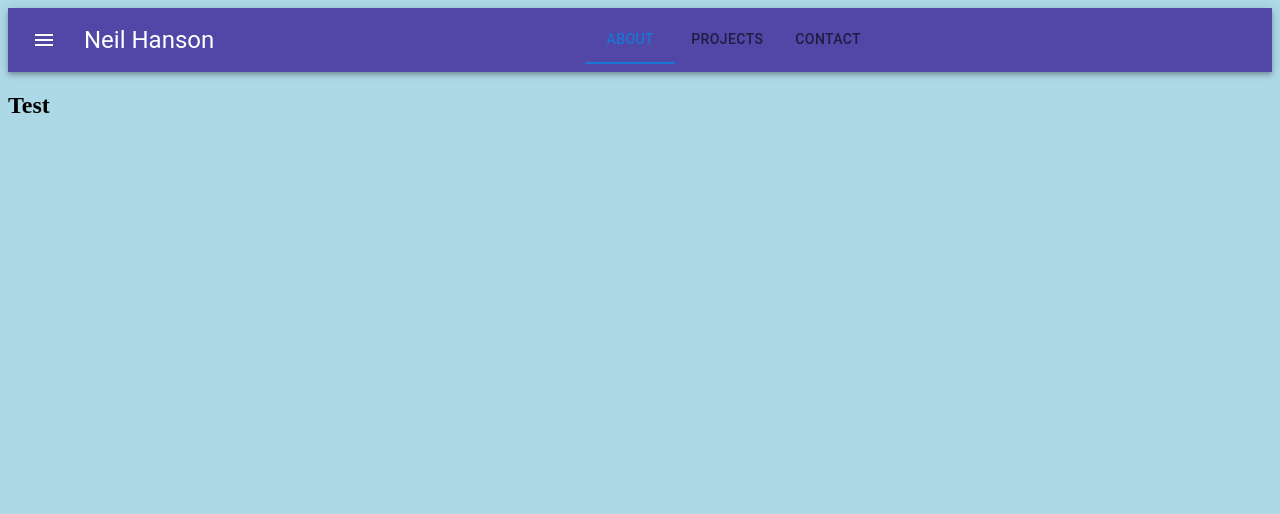
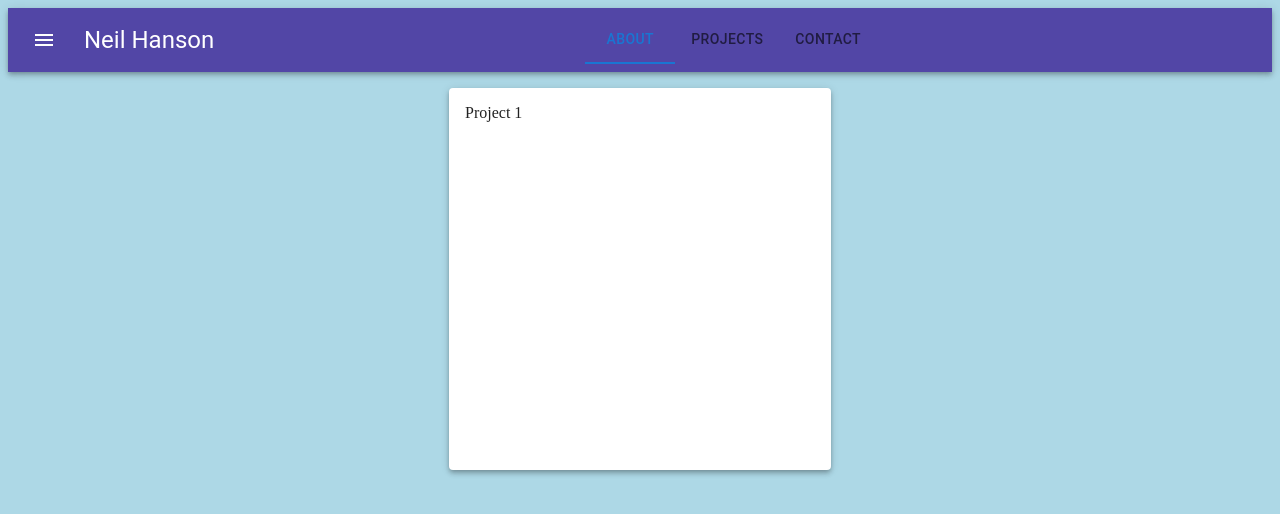
Before and after one commit to NH-pro/personal-site, a React (Create React App) app: page /projects in a window 1280 px wide. Shown: the top 514 px of the page. Built offline with nearby package versions, Linux system fonts and the light colour scheme.

Commit message:
testing out slices

```diff
--- a/package.json
+++ b/package.json
@@ -18,6 +18,7 @@
     "react-redux": "^8.0.2",
     "react-router-dom": "^6.3.0",
     "react-scripts": "5.0.1",
+    "redux-saga": "^1.2.1",
     "web-vitals": "^2.1.4"
   },
   "scripts": {
--- a/src/Components/About/About.jsx
+++ b/src/Components/About/About.jsx
@@ -1,7 +1,15 @@
+// MUI Imports
+import { Grid, Stack, Card } from "@mui/material";
+
 function About() {
     return (
-        <>
-        </>
+        <Grid
+            container
+            direction="column"
+            justifyContent="center"
+            alignItems="center"
+        >
+        </Grid>
     )
 }
 export default About;
--- a/src/Components/Navbar/Navbar.jsx
+++ b/src/Components/Navbar/Navbar.jsx
@@ -17,7 +17,7 @@
       <AppBar
         position="static"
         sx={{
-            backgroundColor: '#5246A6',
+            backgroundColor: '#5246A6'
         }}
       >
         <Toolbar >
--- a/src/Components/Projects/Projects.jsx
+++ b/src/Components/Projects/Projects.jsx
@@ -1,8 +1,29 @@
+// MUI Imports
+import { Grid, Stack, Card } from "@mui/material";
+
+
 function Projects() {
     return (
-        <>
-            <h2>Test</h2>
-        </>
+        <Grid
+            container
+            direction="column"
+            justifyContent="center"
+            alignItems="center"
+        >
+            <Stack>
+                <Card
+                    elevation={4}
+                    sx={{
+                        padding: "1em",
+                        margin: '1em',
+                        width: '350px',
+                        minHeight: '350px'
+                    }}
+                >
+                    Project 1
+                </Card>
+            </Stack>
+        </Grid>
     )
 }
 export default Projects;
--- a/src/index.js
+++ b/src/index.js
@@ -1,10 +1,12 @@
 import React from 'react';
 import ReactDOM from 'react-dom/client';
 import App from './Components/App/App';
+import { Provider } from 'react-redux';
+import store from './redux/store';
 
 const root = ReactDOM.createRoot(document.getElementById('root'));
 root.render(
-  <React.StrictMode>
+  <Provider store={store}>
     <App />
-  </React.StrictMode>
+  </Provider>
 );
--- /dev/null
+++ b/src/redux/store.js
@@ -0,0 +1,5 @@
+import { configureStore } from "@reduxjs/toolkit";
+
+export default configureStore({
+    reducer: {},
+});
```
Also changed, not shown: src/redux/sliceReducers/testSlice.js (added), 1 other file (tests, documents, lock files or other folders).
